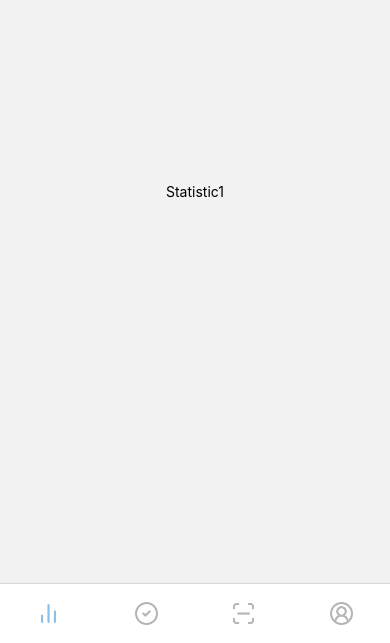
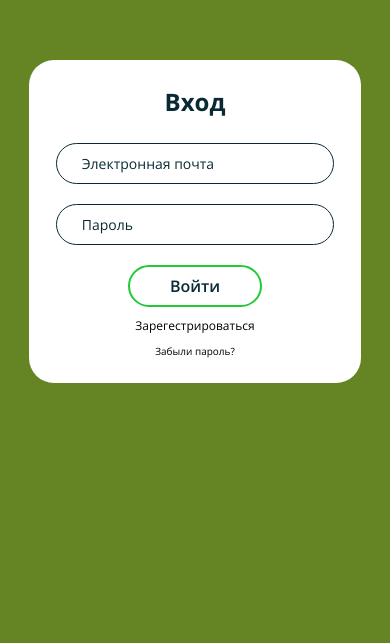
Before and after one commit to weuizx/RosatomApp, a React Native app: screen /MainContainer in a window 390 px wide. Before the commit this address had no page. Shown: the part 201-844 px from the top of the page. Built offline with nearby package versions, Linux system fonts and the light colour scheme.

Commit message:
переход из стэка в таб

```diff
--- a/App.js
+++ b/App.js
@@ -20,10 +20,9 @@ export default function App() {
 
   if(font) {
     return (
-      <MainContainer/>
-        // <View style={styles.container}>
-        //   <MainStack/>
-        // </View>
+        <View style={styles.container}>
+          <MainStack/>
+        </View>
     );
   } else {
     return(
--- a/components/login.js
+++ b/components/login.js
@@ -12,7 +12,7 @@ import {
 export default function Login({navigation}) {
 
   const loadSceneApp = () => {
-    //navigation.navigate('SplashScreen');
+    navigation.navigate('MainContainer');
   }
   const loadSceneRegister = () => {
     navigation.navigate('Register');
--- a/components/register.js
+++ b/components/register.js
@@ -12,7 +12,7 @@ import {
 export default function Register({navigation}) {
 
   const loadSceneApp = () => {
-    //navigation.navigate('SplashScreen');
+    navigation.navigate('MainContainer');
   }
   const loadSceneLogin = () => {
     navigation.navigate('Login');
--- a/components/splash.js
+++ b/components/splash.js
@@ -29,7 +29,7 @@ const styles = StyleSheet.create({
     width: '100%',
   },
   text:{
-    fontFamily: 'OpenSans-ExtraBold',
+    fontFamily: 'OpenSans-Bold',
     fontSize: 38,
     marginTop: '20%',
     color: '#092A35'
--- a/navigate.js
+++ b/navigate.js
@@ -1,8 +1,10 @@
 import React from 'react';
+import { StyleSheet, Text, View } from 'react-native';
+
+import MainContainer from './navigation/mainContainer';
 import Login from './components/login';
 import SplashScreen from './components/splash';
 import Register from './components/register';
-import { StyleSheet, Text, View } from 'react-native';
 
 import { createStackNavigator } from '@react-navigation/stack';
 import { NavigationContainer } from '@react-navigation/native';
@@ -10,7 +12,8 @@ import { NavigationContainer } from '@react-navigation/native';
 const Stack = createStackNavigator();
 
 export default function Navigate() {
-  return <NavigationContainer>
+  return (
+  <NavigationContainer>
       <Stack.Navigator>
         <Stack.Screen
           name = "SplashScreen"
@@ -27,8 +30,14 @@ export default function Navigate() {
           component = {Register}
           options = {{title: 'Регистрация', headerShown: false, headerLeft: null}}
         />
+        <Stack.Screen
+          name = "MainContainer"
+          component = {MainContainer}
+          options = {{title: 'Приложение', headerShown: false, headerLeft: null}}
+        />
       </Stack.Navigator>
-  </NavigationContainer>;
+  </NavigationContainer>
+  );
 }
 
 
--- a/navigation/mainContainer.js
+++ b/navigation/mainContainer.js
@@ -1,7 +1,6 @@
 import React from 'react';
 import { StyleSheet, Image, TouchableOpacity, View, Text } from 'react-native';
 
-import { NavigationContainer } from '@react-navigation/native';
 import { createBottomTabNavigator } from '@react-navigation/bottom-tabs';
 
 import Statistic1 from './screens/statistic1';
@@ -19,7 +18,7 @@ const screenOptions = {
     tabBarShowLabel : false,
     headerShown : false,
     tabBarStyle : {
-        position : 'abcolute',
+        position : 'absolute',
         bottom : 0,
         right : 0,
         left : 0,
@@ -31,7 +30,6 @@ const screenOptions = {
 
 export default function MainContainer() {
     return(
-         <NavigationContainer>
              <Tab.Navigator screenOptions={screenOptions}>
 
                  <Tab.Screen name = {stat1Name} component = {Statistic1}  options = {{
@@ -81,7 +79,6 @@ export default function MainContainer() {
 
 
              </Tab.Navigator>
-         </NavigationContainer>
     );
 }
 
--- a/navigation/screens/profile.js
+++ b/navigation/screens/profile.js
@@ -11,7 +11,10 @@ import {
   export default function Profile() {
     return(
         <SafeAreaView style = {styles.example}>
-            <Text>Profile</Text>
+            <Text style = {styles.text}>Профиль</Text>
+            <SafeAreaView style = {[styles.inner, styles.androidShadow, styles.iosShadow]}>
+
+            </SafeAreaView>
         </SafeAreaView >
     );
 
@@ -22,7 +25,33 @@ import {
     example : {
       flex : 1,
       alignItems : 'center',
-      justifyContent : 'center'
+      backgroundColor: "#fff",
+    },
+
+    text:{
+      fontFamily: 'OpenSans-Regular',
+      fontSize: 38,
+      marginTop: '20%',
+      color: '#092A35'
+    },
+    inner:{
+      marginTop : '10%',
+      backgroundColor: "#fff",
+      width: '85%',
+      paddingBottom: 25,
+      marginLeft: 25,
+      marginRight: 25,
+      borderRadius: 25,
+      alignItems: "center",
+      height : '15%'
+    },
+    iosShadow : {
+      shadowColor : '#333333',
+      shadowOpacity : 0.6,
+      shadowRadius : 4,
+    },
+    androidShadow : {
+      shadowColor : '#333333',
+      elevation : 10,
     }
-
   })
```
